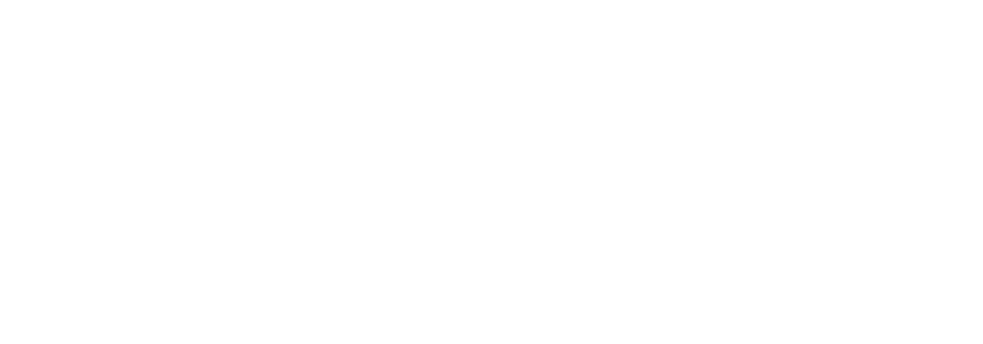
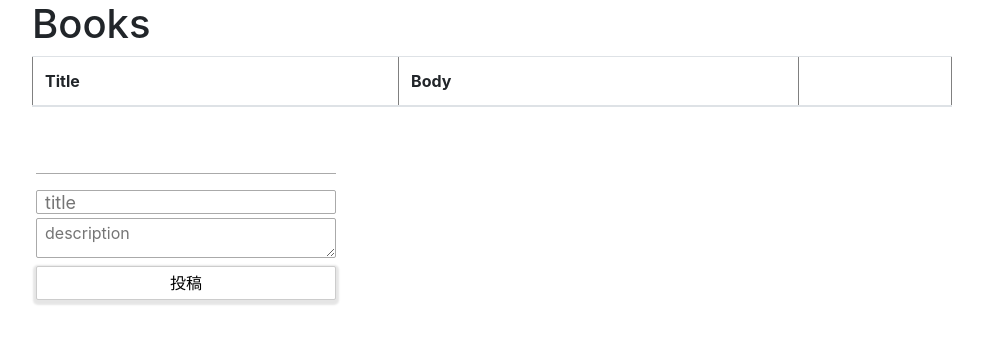
Before and after one commit to kodmm/React-practice, a React (Create React App) app in the folder bookers/: page /books in a window 1280 px wide. Shown: the top 344 px of the page, without its empty margins (53-1036 px from the left). Built offline with nearby package versions, Linux system fonts and the light colour scheme.

Commit message:
almost completed index

```diff
--- a/bookers/public/index.html
+++ b/bookers/public/index.html
@@ -40,5 +40,6 @@
       To begin the development, run `npm start` or `yarn start`.
       To create a production bundle, use `npm run build` or `yarn build`.
     -->
+
   </body>
 </html>
--- /dev/null
+++ b/bookers/src/Item.js
@@ -0,0 +1,22 @@
+import React, { Component } from 'react';
+
+class Item extends Component {
+    render() {
+        const {
+            title,
+            description,
+            ...props
+        } = this.props;
+
+
+        return(
+            <tr>
+                <td>{title}</td>
+                <td>{description}</td>
+                <td><button className="btn-sm btn btn-danger" {...props}>削除</button></td>
+            </tr>
+        );
+    }
+}
+
+export default Item;
--- a/bookers/src/index.css
+++ b/bookers/src/index.css
@@ -11,3 +11,64 @@
   font-family: source-code-pro, Menlo, Monaco, Consolas, 'Courier New',
     monospace;
 }
+
+.Book-form {
+  display: flex;
+  flex-direction: column;
+  width: 300px;
+  margin: 50px 4px;
+  padding-top: 16px;
+  border-top: 1px solid #aaa;
+}
+
+.Book-form > :nth-child(1) {
+  display: flex;
+  flex-direction: column;
+
+}
+
+.Book-form > :nth-child(1) > * {
+  outline: none;
+  border: 1px solid #aaa;
+  transition: all .3s;
+  border-radius: 2px;
+}
+
+.Book-form > :nth-child(1) > *:focus {
+  box-shadow: 0 0 7px #11aacc;
+  border: 1px solid #1abc9c;
+}
+
+.Book-form > :nth-child(1) > :first-child {
+  font-size: 18px;
+  height: 24px;
+  padding: 2px 8px;
+
+}
+
+.Book-form > :nth-child(1) > :last-child {
+  margin-top: 4px;
+  font-size: 16px;
+  height: 40px;
+  padding: 2px 8px;
+}
+
+.Book-form > :nth-child(2) {
+  display: flex;
+  flex-direction: column;
+  justify-content: flex-end;
+}
+
+.Book-form button {
+  border: 1px solid #ccc;
+  background: white;
+  padding: 4px 8px;
+  border-radius: 2px;
+  margin-top: 8px;
+  cursor: pointer;
+  box-shadow: 0px 2px 2px 3px rgba(0, 0, 0, .1);
+}
+
+.Book-form button:hover {
+  box-shadow: 0px 2px 2px 2px rgba(0, 0, 0, .1);
+}
--- a/bookers/src/index.js
+++ b/bookers/src/index.js
@@ -1,14 +1,14 @@
 import React, { Component } from 'react'
 import ReactDOM from 'react-dom'
 import { BrowserRouter, Route, Link } from 'react-router-dom'
-
+import Item from "./Item.js"
 import './index.css'
 
 const App = () => (
   <BrowserRouter>
     <div>
       <Route exact path="/" component={Home} />
-
+      <Route path="/books" component={Index} />
     </div>
   </BrowserRouter>
 )
@@ -30,8 +30,119 @@
         </div>
       </div>
     </div>
-  )
+  );
 }
+
+class Index extends React.Component {
+  constructor(props) {
+    super(props);
+    this.state = {
+      Books: JSON.parse(localStorage.getItem("Books")) || []
+    }
+
+  }
+
+  removeItem(item) {
+    this.setState(
+      {
+        Books: this.state.Books.filter(x => x !== item)
+      },
+      () => {
+        //localStorageにBooks stgateを保存
+        localStorage.setItem("Books", JSON.stringify(this.state.Books))
+      }
+    )
+  }
+
+  render() {
+    return(
+      <div className="container">
+        <div className="row">
+          <div className="col-md-10 col-md-offset-2">
+            <section className="Books-index">
+              <h1>Books</h1>
+              <table className="table" border="1">
+                <thead>
+                  <tr>
+
+                    <th>Title</th>
+                    <th>Body</th>
+                    <th></th>
+                  </tr>
+                </thead>
+                <tbody>
+                  {/* Books配列の要素数分のItemsコンポーネントを展開 */}
+                  {this.state.Books.map(Book => (
+                    <Item
+                        title={Book.title}
+                        description={Book.description}
+                        key={Book.title}
+
+                        //クリックれたItemをBooksから削除
+                        onClick={() => this.removeItem(Book)}
+                    />
+                  ))}
+                </tbody>
+              </table>
+            </section>
+          </div>
+        </div>
+
+        <div className="row col-md-5 col-md-offset-2">
+          <section className="Book-Post">
+            <form className="Book-form"
+              onSubmit={e => {
+                //formのデフォルトイベントをキャンセル
+                e.preventDefault();
+
+                //idがtitleのElementを取得
+                const titleElement = e.target.elements["title"]
+                //idがdescriptionのElementを取得
+                const descriptionElement = e.target.elements["description"];
+
+                //Books stateに追加
+                this.setState(
+                  {
+                    Books: this.state.Books.concat({
+                      title: titleElement.value,
+                      description: descriptionElement.value
+                    })
+                  },
+                  //stateの変更後に入力した値を空にする
+                  () => {
+                    titleElement.value ="";
+                    descriptionElement.value ="";
+                    localStorage.setItem("Books", JSON.stringify(this.state.Books))
+                  }
+                )
+              }}
+            >
+              <div>
+                <input
+                  id="title"
+                  placeholder="title"
+                />
+                <textarea
+                  id="description"
+                  placeholder="description"
+                />
+              </div>
+              <div>
+                <button
+                  type="submit"
+                >
+                  投稿
+                </button>
+              </div>
+            </form>
+          </section>
+        </div>
+      </div>
+    )
+  }
+}
+
+
 
 
 
```
